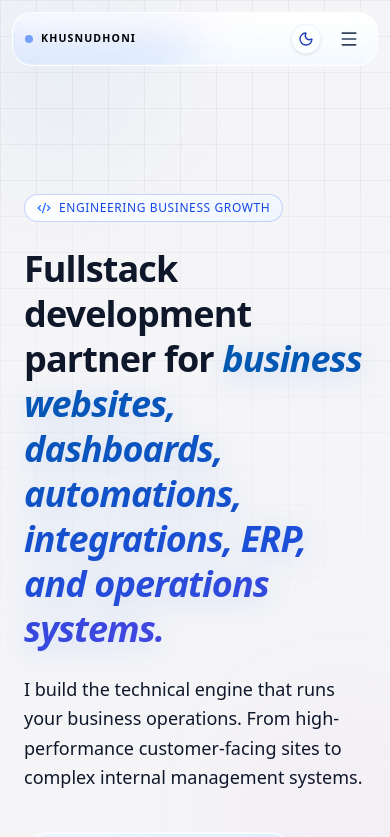
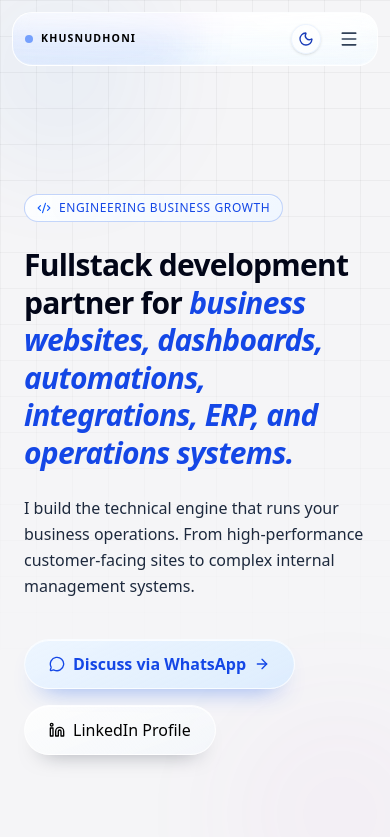
Before and after one commit to CarlitoDon/khusnudhoni-dev, a Next.js app: page /fullstack in a window 390 px wide. Shown: the top 837 px of the page. Built offline with nearby package versions, Linux system fonts and the light colour scheme.

Commit message:
fix: make fullstack hero readable on mobile

```diff
--- a/src/app/fullstack/page.tsx
+++ b/src/app/fullstack/page.tsx
@@ -181,14 +181,14 @@ export default function FullstackPage() {
               Engineering Business Growth
             </div>
 
-            <h1 className="max-w-4xl text-4xl font-bold leading-tight tracking-tight sm:text-5xl lg:text-6xl text-slate-900 dark:text-slate-100">
+            <h1 className="max-w-4xl text-3xl font-extrabold leading-tight tracking-tight text-slate-950 dark:text-white sm:text-5xl lg:text-6xl">
               Fullstack development partner for{" "}
-              <span className="title-gradient font-extrabold italic pr-2">
+              <span className="font-extrabold italic text-blue-700 dark:text-cyan-300">
                 business websites, dashboards, automations, integrations, ERP, and operations systems.
               </span>
             </h1>
 
-            <p className="max-w-2xl text-lg text-slate-900 dark:text-slate-100 leading-relaxed sm:text-xl">
+            <p className="max-w-2xl text-base font-medium text-slate-800 dark:text-slate-200 leading-relaxed sm:text-xl">
               I build the technical engine that runs your business operations. From high-performance customer-facing sites to complex internal management systems.
             </p>
 
```
